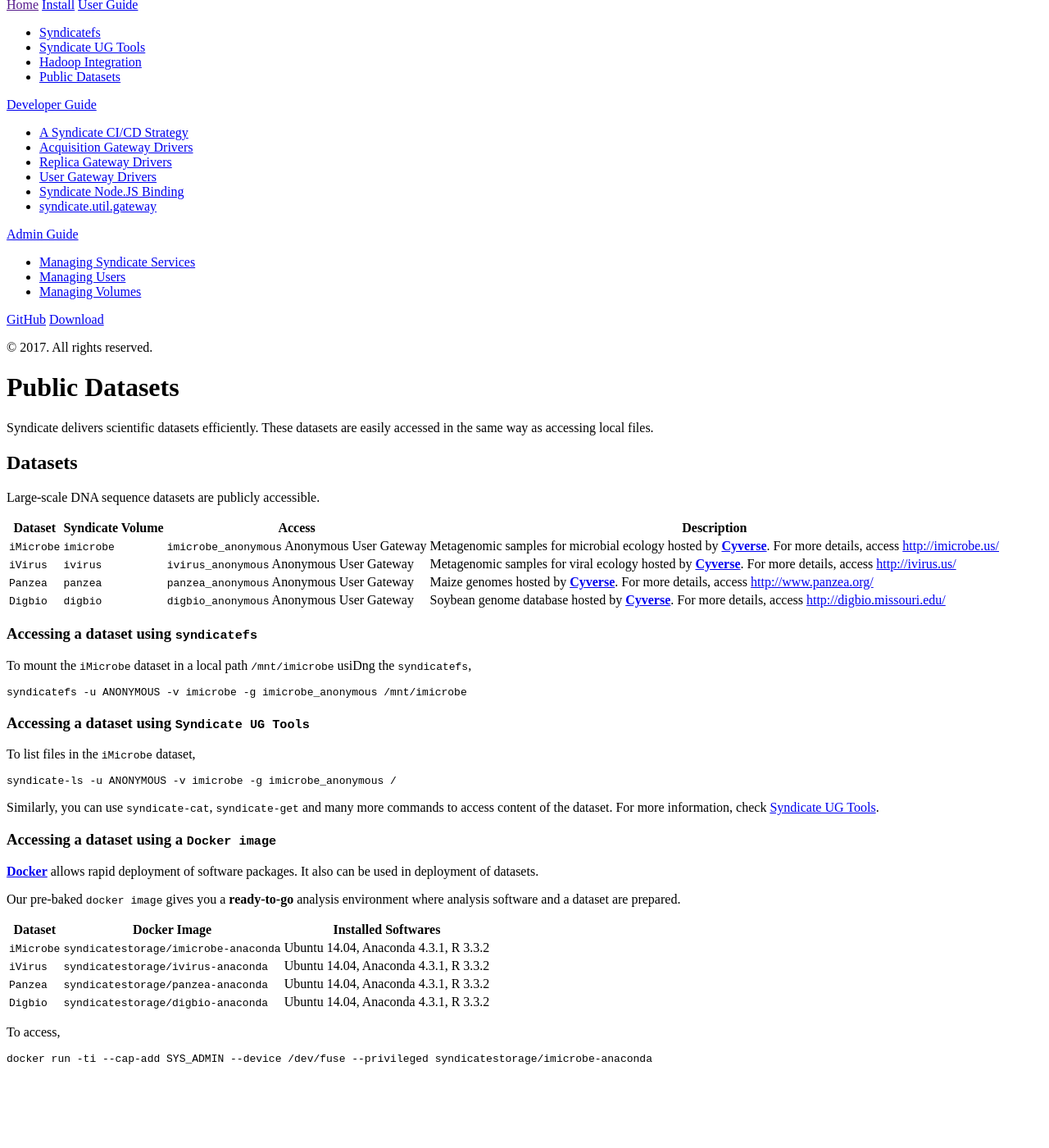
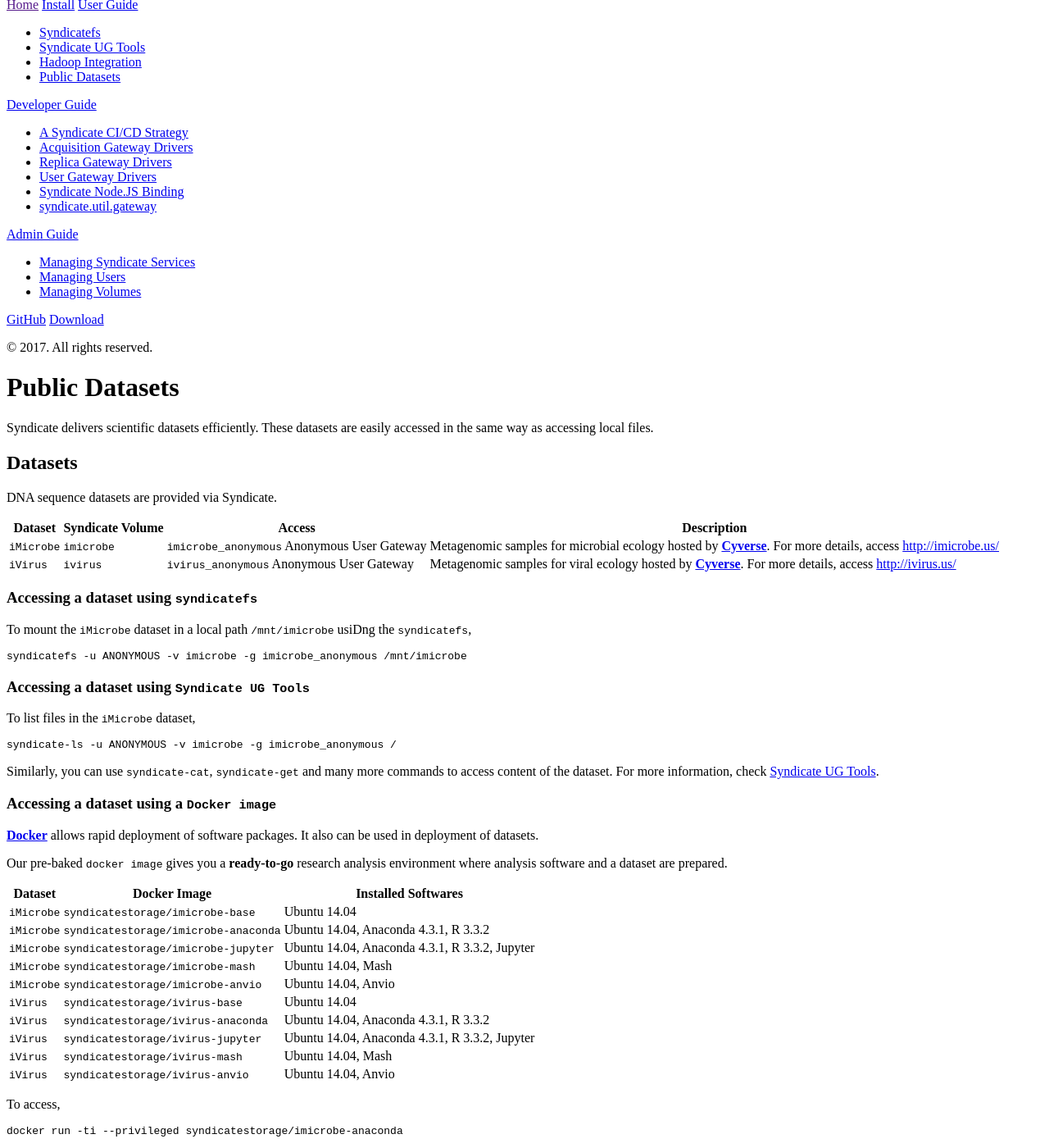
Before and after one commit to syndicate-storage/syndicate-storage.github.io, a Jekyll site: the page built from _user/009_public_datasets.md, in a window 1280 px wide and 1400 px high, scrolled down 117 px. Shown: the whole window at 82% size. Built offline with Jekyll 4.4.1, drawn with Linux system fonts in a browser that asks for light colours; nearby versions of some CDN libraries; library files that are not in the unit come from our copies; before the commit the page ends 1429 px from its top, so only the background shows below that.

Commit message:
Remove unused datasets, Update desc of new images

````diff
--- a/_user/009_public_datasets.md
+++ b/_user/009_public_datasets.md
@@ -8,14 +8,12 @@ accessed in the same way as accessing local files.
 
 ## Datasets
 
-Large-scale DNA sequence datasets are publicly accessible.
+DNA sequence datasets are provided via Syndicate.
 
 | **Dataset** | **Syndicate Volume** | **Access** | **Description** |
 | -------------| ----------- | ----------- | ----------- |
 | `iMicrobe`   | `imicrobe`  | `imicrobe_anonymous` Anonymous User Gateway | Metagenomic samples for microbial ecology hosted by **[Cyverse](http://www.cyverse.org)**. For more details, access [http://imicrobe.us/](http://imicrobe.us/) |
 | `iVirus`     | `ivirus`    | `ivirus_anonymous` Anonymous User Gateway | Metagenomic samples for viral ecology hosted by **[Cyverse](http://www.cyverse.org)**. For more details, access [http://ivirus.us/](http://ivirus.us/) |
-| `Panzea`     | `panzea`    | `panzea_anonymous` Anonymous User Gateway | Maize genomes hosted by **[Cyverse](http://www.cyverse.org)**. For more details, access [http://www.panzea.org/](http://www.panzea.org/) |
-| `Digbio`     | `digbio`    | `digbio_anonymous` Anonymous User Gateway | Soybean genome database hosted by **[Cyverse](http://www.cyverse.org)**. For more details, access [http://digbio.missouri.edu/](http://digbio.missouri.edu/) |
 
 ### Accessing a dataset using `syndicatefs`
 
@@ -40,17 +38,23 @@ to access content of the dataset. For more information, check [Syndicate UG Tool
 **[Docker](https://www.docker.com)** allows rapid deployment of software packages.
 It also can be used in deployment of datasets.
 
-Our pre-baked `docker image` gives you a **ready-to-go** analysis environment
+Our pre-baked `docker image` gives you a **ready-to-go** research analysis environment
 where analysis software and a dataset are prepared.
 
 | **Dataset** | **Docker Image**| **Installed Softwares** |
 | -------------| ----------- | ----------- |
+| `iMicrobe`   | `syndicatestorage/imicrobe-base`      | Ubuntu 14.04 |
 | `iMicrobe`   | `syndicatestorage/imicrobe-anaconda`  | Ubuntu 14.04, Anaconda 4.3.1, R 3.3.2 |
+| `iMicrobe`   | `syndicatestorage/imicrobe-jupyter`   | Ubuntu 14.04, Anaconda 4.3.1, R 3.3.2, Jupyter |
+| `iMicrobe`   | `syndicatestorage/imicrobe-mash`      | Ubuntu 14.04, Mash |
+| `iMicrobe`   | `syndicatestorage/imicrobe-anvio`     | Ubuntu 14.04, Anvio |
+| `iVirus`     | `syndicatestorage/ivirus-base`        | Ubuntu 14.04 |
 | `iVirus`     | `syndicatestorage/ivirus-anaconda`    | Ubuntu 14.04, Anaconda 4.3.1, R 3.3.2 |
-| `Panzea`     | `syndicatestorage/panzea-anaconda`    | Ubuntu 14.04, Anaconda 4.3.1, R 3.3.2 |
-| `Digbio`     | `syndicatestorage/digbio-anaconda`    | Ubuntu 14.04, Anaconda 4.3.1, R 3.3.2 |
+| `iVirus`     | `syndicatestorage/ivirus-jupyter`     | Ubuntu 14.04, Anaconda 4.3.1, R 3.3.2, Jupyter |
+| `iVirus`     | `syndicatestorage/ivirus-mash`        | Ubuntu 14.04, Mash |
+| `iVirus`     | `syndicatestorage/ivirus-anvio`       | Ubuntu 14.04, Anvio |
 
 To access,
 ```
-docker run -ti --cap-add SYS_ADMIN --device /dev/fuse --privileged syndicatestorage/imicrobe-anaconda
+docker run -ti --privileged syndicatestorage/imicrobe-anaconda
 ```
````
